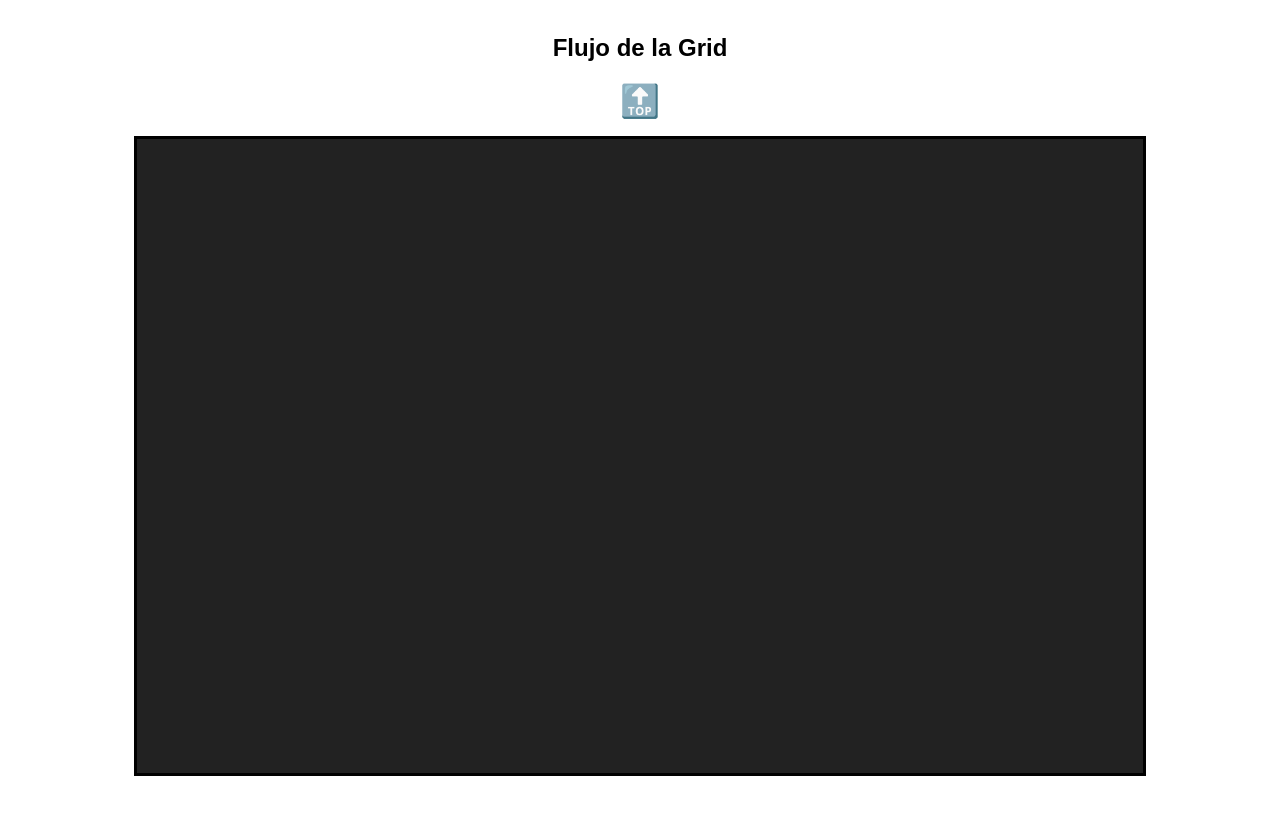
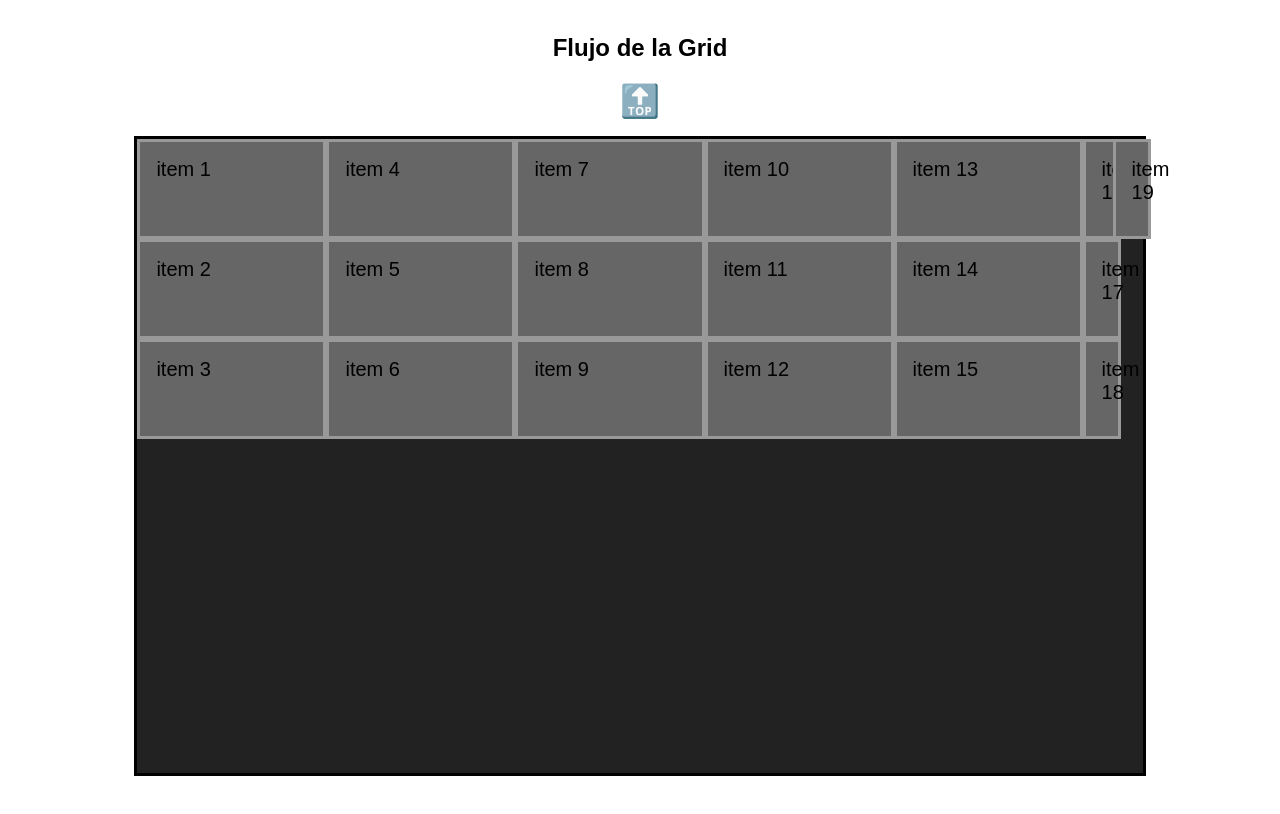
Before and after one commit to JoaoCst21/Course-CSS-Grid, a plain HTML site: page index.html in a window 1280 px wide. Shown: the part 6940-7754 px from the top of the page. Drawn offline with Linux system fonts and the light colour scheme.

Commit message:
Grid Flow and Grid auto rows and Grid auto columns

```diff
--- a/index.html
+++ b/index.html
@@ -245,7 +245,65 @@
     </section>
     <h2 id="grid-flow">Flujo de la Grid</h2>
     <a href="#top">🔝</a>
-    <section class="container grid-flow"></section>
+    <section class="container grid-flow">
+      <article class="item">
+        <p>item 1</p>
+      </article>
+      <article class="item">
+        <p>item 2</p>
+      </article>
+      <article class="item">
+        <p>item 3</p>
+      </article>
+      <article class="item">
+        <p>item 4</p>
+      </article>
+      <article class="item">
+        <p>item 5</p>
+      </article>
+      <article class="item">
+        <p>item 6</p>
+      </article>
+      <article class="item">
+        <p>item 7</p>
+      </article>
+      <article class="item">
+        <p>item 8</p>
+      </article>
+      <article class="item">
+        <p>item 9</p>
+      </article>
+      <article class="item">
+        <p>item 10</p>
+      </article>
+      <article class="item">
+        <p>item 11</p>
+      </article>
+      <article class="item">
+        <p>item 12</p>
+      </article>
+      <article class="item">
+        <p>item 13</p>
+      </article>
+      <article class="item">
+        <p>item 14</p>
+      </article>
+      <article class="item">
+        <p>item 15</p>
+      </article>
+      <article class="item">
+        <p>item 16</p>
+      </article>
+      <article class="item">
+        <p>item 17</p>
+      </article>
+      <article class="item">
+        <p>item 18</p>
+      </article>
+      <article class="item">
+        <p>item 19</p>
+      </article>
+    </section>
     <h2 id="grid-layer">Grid Items en Capas (superposición)</h2>
     <a href="#top">🔝</a>
     <section class="container grid-layers"></section>
--- a/style.css
+++ b/style.css
@@ -143,7 +143,15 @@ img {
   grid-area: content;
 }
 
-
+.grid-flow {
+  display: grid;
+  grid-template-columns: repeat(5, 1fr);
+  grid-template-rows: repeat(3,100px);
+  /*grid-auto-flow: row;*/
+  /*grid-auto-rows: 80px;*/
+  grid-auto-flow: column;
+  grid-auto-columns: 30px;
+}
 .sidebar {
   grid-area: sidebar;
 }
```
